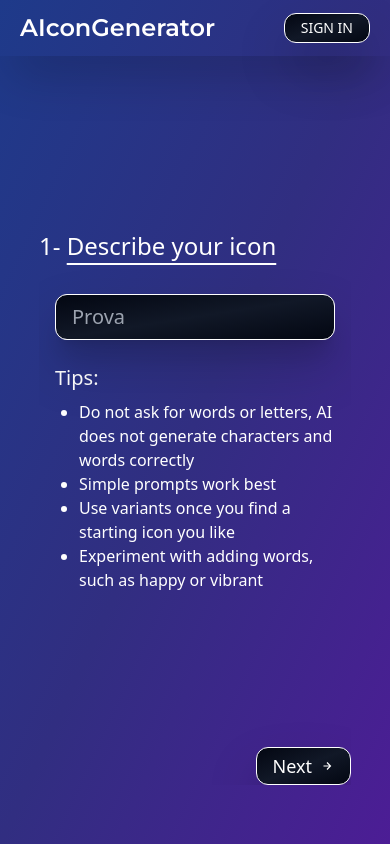
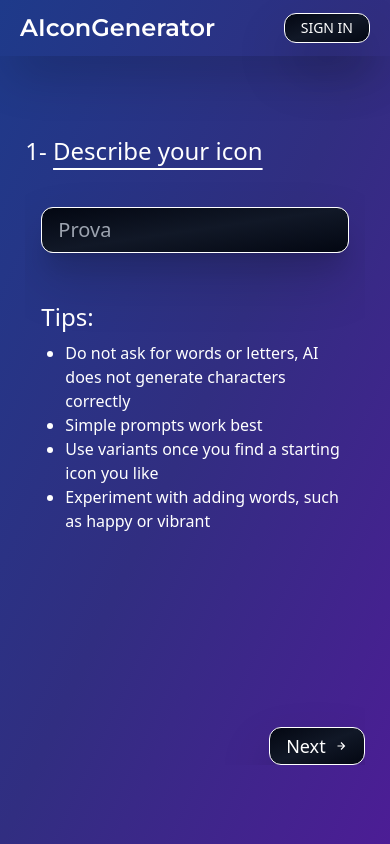
Before and after one commit to morhaaa/ai-icon-generator, a Next.js app: page /generator in a window 390 px wide. Built offline with nearby package versions, Linux system fonts and the light colour scheme.

Commit message:
Create color picker

```diff
--- a/package.json
+++ b/package.json
@@ -19,9 +19,13 @@
     "next": "13.4.19",
     "postcss": "8.4.29",
     "react": "18.2.0",
+    "react-color": "^2.19.3",
     "react-dom": "18.2.0",
     "react-icons": "^4.11.0",
     "tailwindcss": "3.3.3",
     "typescript": "5.2.2"
+  },
+  "devDependencies": {
+    "@types/react-color": "^3.0.6"
   }
 }
--- a/src/app/generator/page.tsx
+++ b/src/app/generator/page.tsx
@@ -53,7 +53,7 @@ const Generator: React.FC = () => {
 
   return (
     <div className="h-full w-full flex flex-col items-center justify-center overflow-hidden">
-      <div className="w-[80%] md:w-[70%] h-[85%] md:h-[80%] overflow-hidden">
+      <div className="w-[87%] md:w-[70%] h-[80%] md:h-[80%] overflow-hidden">
         {switchStep()}
       </div>
     </div>
--- a/src/components/steps/step1.tsx
+++ b/src/components/steps/step1.tsx
@@ -8,21 +8,21 @@ interface Props {
 const Step1: React.FC<Props> = ({ next }) => {
   return (
     <div className="w-full h-full flex flex-col justify-between">
-      <div className="flex flex-col h-full justify-center md:justify-start gap-8 md:gap-10 lg:gap-16 ">
+      <div className="flex flex-col h-full justify-start gap-10 md:gap-10 lg:gap-16 ">
         <h2 className="text-white font-medium text-2xl md:text-2xl lg:text-4xl ">
           1-{" "}
           <span className="underline underline-offset-8">
             Describe your icon
           </span>
         </h2>
-        <div className="px-4 lg:px-10 flex flex-col gap-2">
+        <div className="px-4 lg:px-10 flex flex-col gap-8">
           <InputGenerator />
-          <div className="flex flex-col gap-2 text-xl  text-white md:pl-8 pt-4">
-            <span className="font-medium text-xl">Tips:</span>
-            <ul className="list-disc pl-6 text-base">
+          <div className="flex flex-col gap-2  text-white md:pl-8 pt-4">
+            <span className="font-medium text-2xl">Tips:</span>
+            <ul className="list-disc pl-6 overflow-scroll">
               <li>
                 Do not ask for words or letters, AI does not generate characters
-                and words correctly
+                correctly
               </li>
               <li>Simple prompts work best</li>
               <li>Use variants once you find a starting icon you like</li>
--- a/src/components/steps/step2.tsx
+++ b/src/components/steps/step2.tsx
@@ -4,6 +4,7 @@ import { useState } from "react";
 import { colorList } from "@/utilities/constant";
 import clsx from "clsx";
 import ColorSelection from "../ui/elements";
+import ColorPicker from "../ui/color-picker";
 
 interface Props {
   next: () => void;
@@ -52,10 +53,13 @@ const Step2: React.FC<Props> = ({ back, next }) => {
 
           {/*list color */}
           <div className="flex items-center justify-center h-full w-full bg-black/10 border border-slate-700 rounded-xl overflow-y-scroll overflow-x-none">
-            <ColorSelection
-              selectedColor={selectedColor}
-              setSelectedColor={setColor}
-            />
+            {selectedSection === "Predefined" && (
+              <ColorSelection
+                selectedColor={selectedColor}
+                setSelectedColor={setColor}
+              />
+            )}
+            {selectedSection === "Picker" && <ColorPicker />}
           </div>
         </div>
       </div>
--- /dev/null
+++ b/src/components/ui/color-picker.tsx
@@ -0,0 +1,35 @@
+import { useState } from "react";
+import {
+  ChromePicker,
+  AlphaPicker,
+  HuePicker,
+  Color,
+  ColorResult,
+} from "react-color";
+
+const ColorPicker: React.FC = () => {
+  const [selectedColor, setSelectedColor] = useState<Color>("#ff2000");
+
+  const handleColor = (newColor: ColorResult) => {
+    setSelectedColor(newColor.hex);
+  };
+
+  return (
+    <div className="h-full w-full flex items-center justify-center">
+      <div className="flex flex-col items-center justify-center gap-4 bg-white/70 py-8 px-4 rounded-xl">
+        <div className="flex flex-col items-center justify-end bg-white rounded-xl ">
+          <div
+            className="h-60 w-60 rounded-t-xl"
+            style={{ backgroundColor: selectedColor as string }}
+          ></div>
+          <div className="py-2 bg-white">
+            <span className="">{selectedColor as string}</span>
+          </div>
+        </div>
+        <HuePicker color={selectedColor} onChange={handleColor} />
+      </div>
+    </div>
+  );
+};
+
+export default ColorPicker;
```
Also changed, not shown: 2 other files (tests, documents, lock files or other folders).
